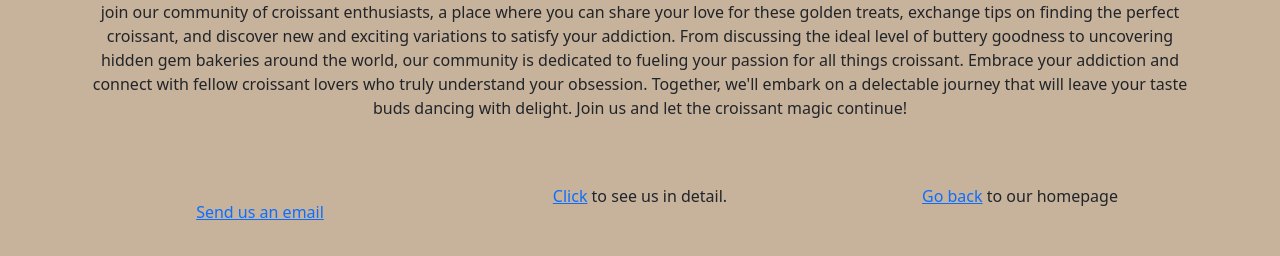
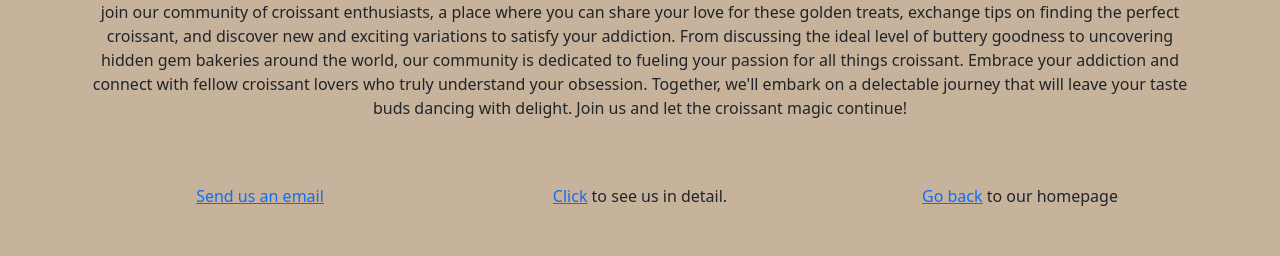
Before and after one commit to filipa-pf/croissant-website, a plain HTML site: page contact.html in a window 1280 px wide. Shown: the part 128-384 px from the top of the page. Drawn offline with nearby package versions, Linux system fonts and the light colour scheme.

Commit message:
removed extra padding

```diff
--- a/contact.html
+++ b/contact.html
@@ -41,7 +41,7 @@
 
         <div class="row justify-content-center py-5">
             <div class="col-12 col-sm-4">
-                <p class="text-center pt-3"><a href="mailto:croissant@eatcroissant.com">Send us an email</a></p>
+                <p class="text-center"><a href="mailto:croissant@eatcroissant.com">Send us an email</a></p>
             </div>
             <div class="col-12 col-sm-4">
                 <p class="text-center"><a href="/photo.html">Click</a> to see us in detail.</p>
```
